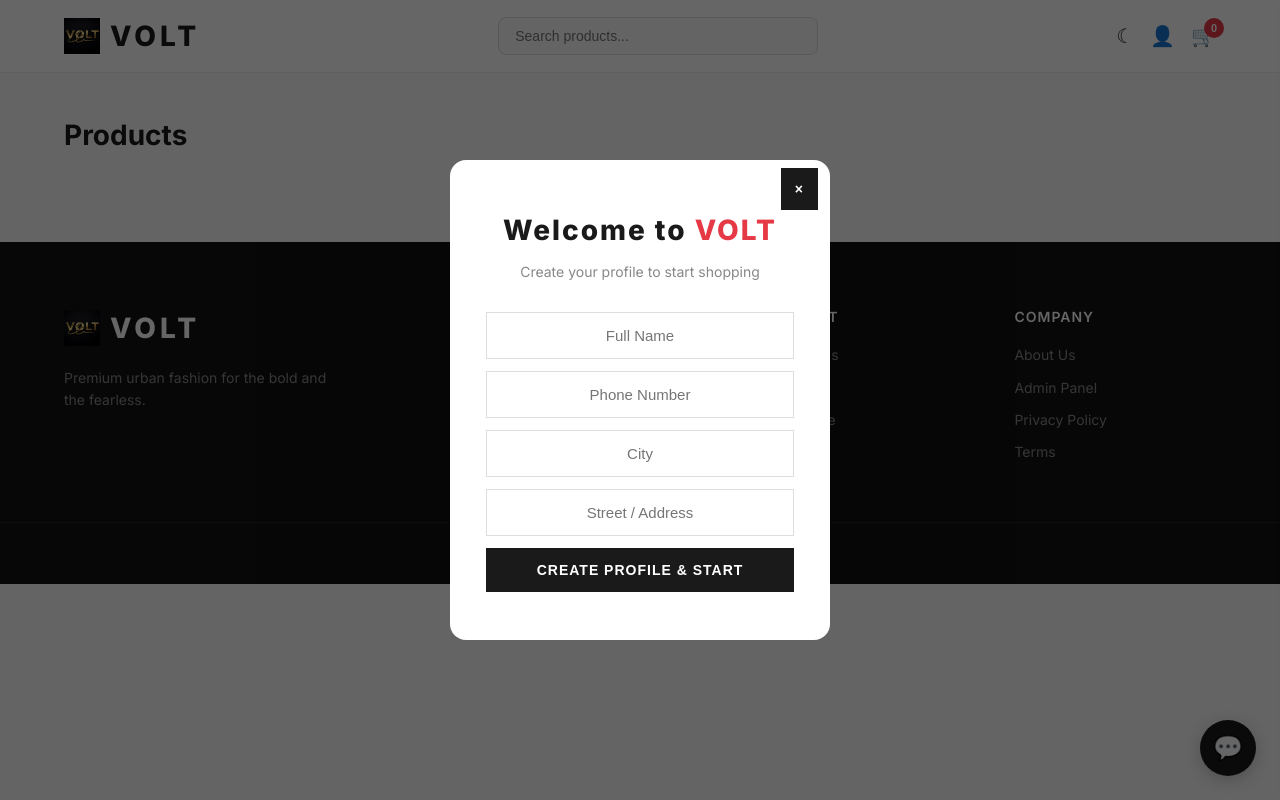
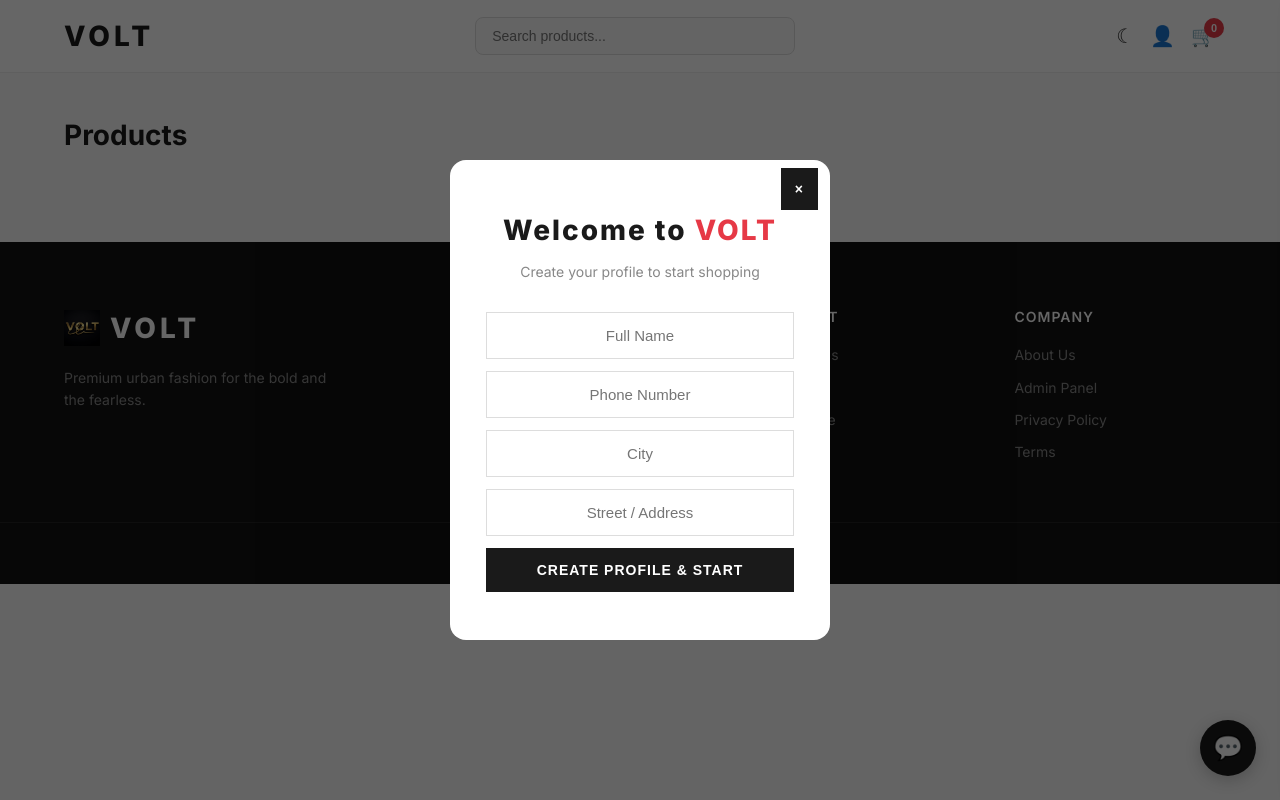
Before and after one commit to topixyoussef-lab/VOLT, a website: page index.html in a window 1280 px wide. Drawn offline with Linux system fonts and the light colour scheme; no server answers.

Commit message:
Remove logo image from header, keep text only

```diff
--- a/index.html
+++ b/index.html
@@ -61,7 +61,7 @@
   <!-- HEADER -->
   <header class="header">
     <div class="container header-inner">
-      <a href="#" class="logo"><img src="images/download.png" alt="VOLT" class="logo-img"> VOLT</a>
+      <a href="#" class="logo">VOLT</a>
       <div class="search-bar">
         <input type="text" id="search-input" placeholder="Search products..." autocomplete="off">
       </div>
```
